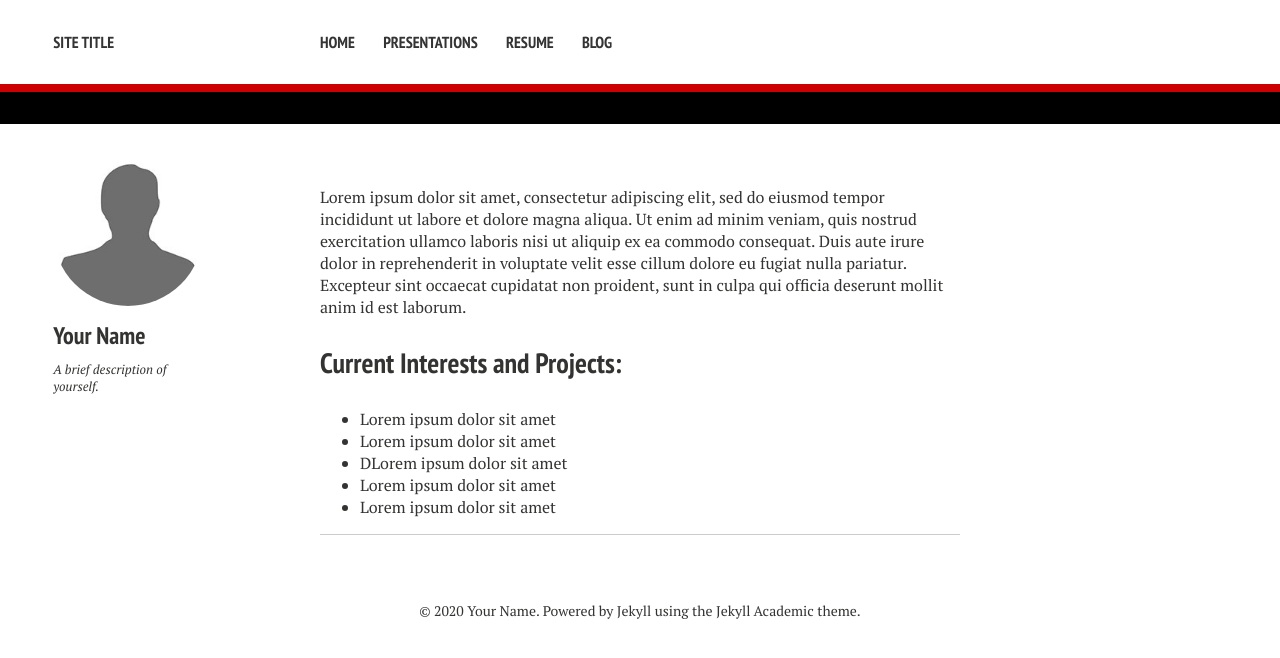
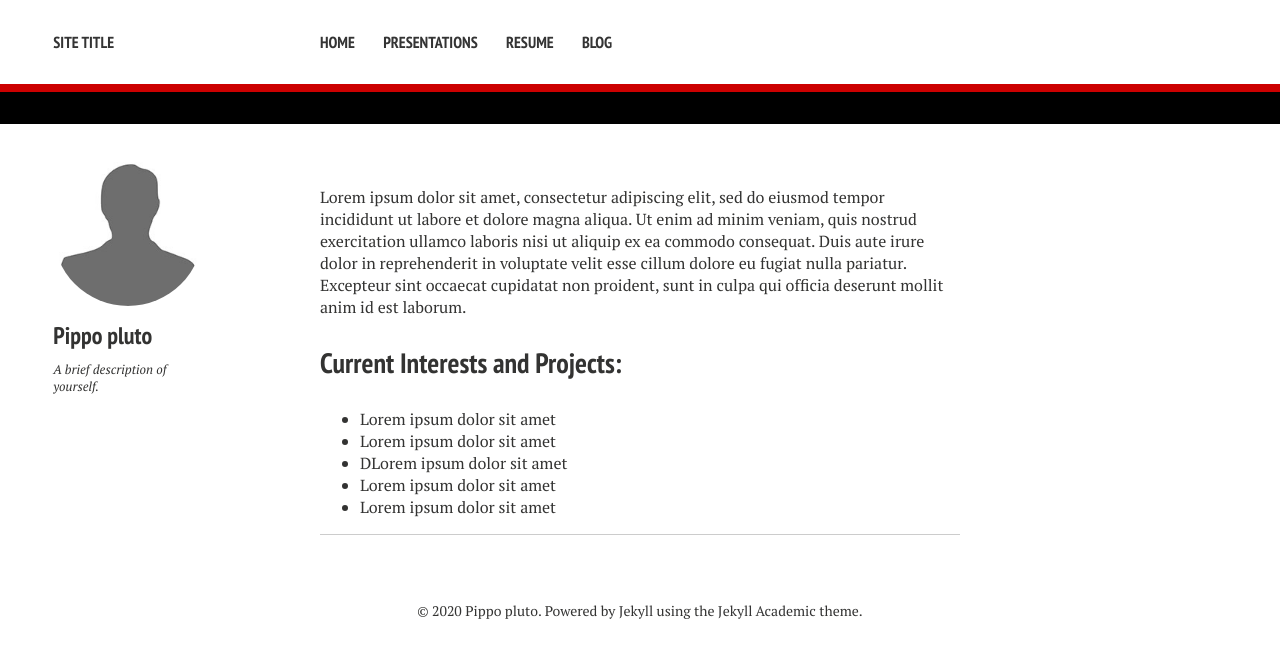
Before and after one commit to luca-citino/luca-citino.github.io, a Jekyll site: the page built from index.md, in a window 1280 px wide. Shown: the top 658 px of the page. Built offline with Jekyll 4.4.1, drawn with Linux system fonts in a browser that asks for light colours; nearby versions of some CDN libraries.

Commit message:
Update config stupid name

```diff
--- a/_config.yml
+++ b/_config.yml
@@ -6,7 +6,7 @@ logo: # filename of a logo image that has been placed into your images directory
 
 # Enter the following platform usernames if you would like for them to appear on your site.
 owner:
-  name: Your Name
+  name: Pippo pluto
   avatar: bio-photo.jpg
   bio: "A brief description of yourself."
   email: #emailaddress
```
